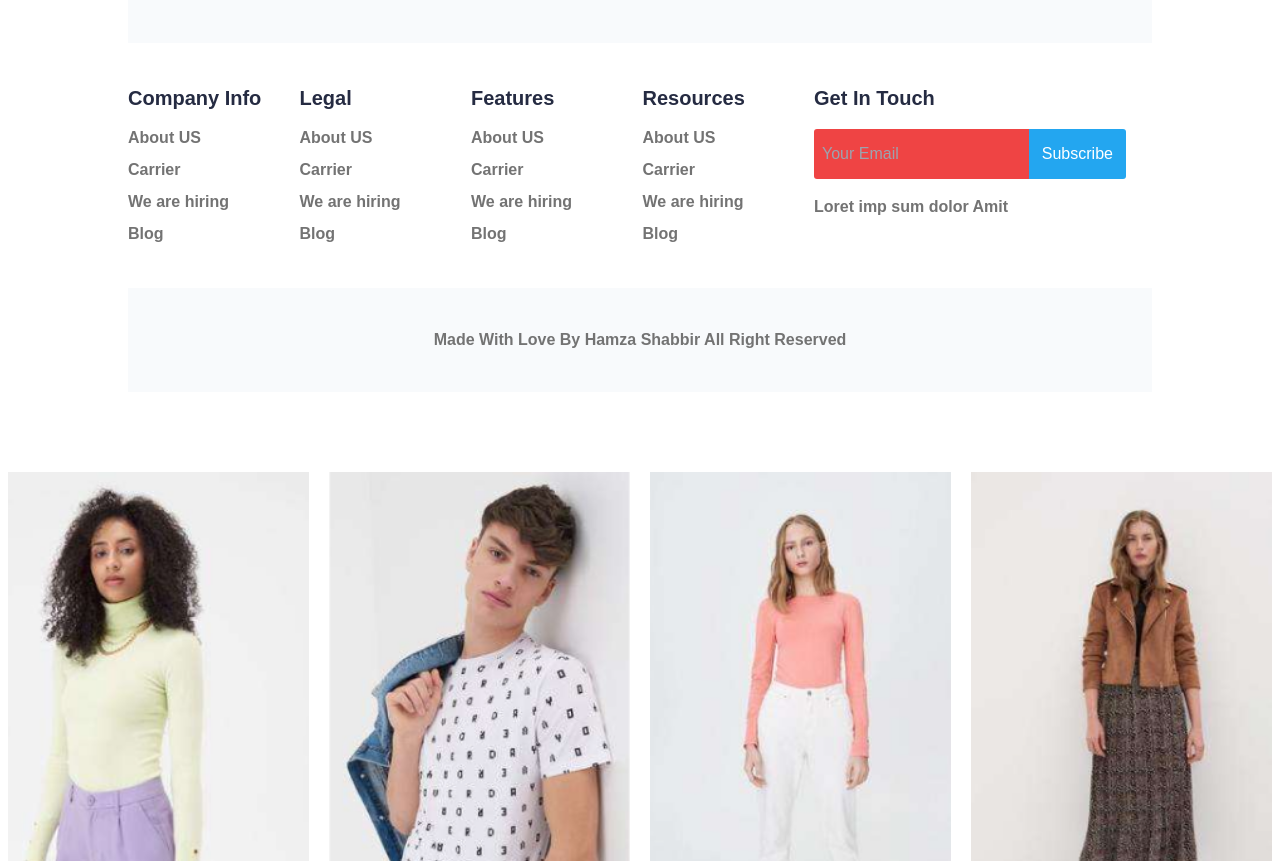
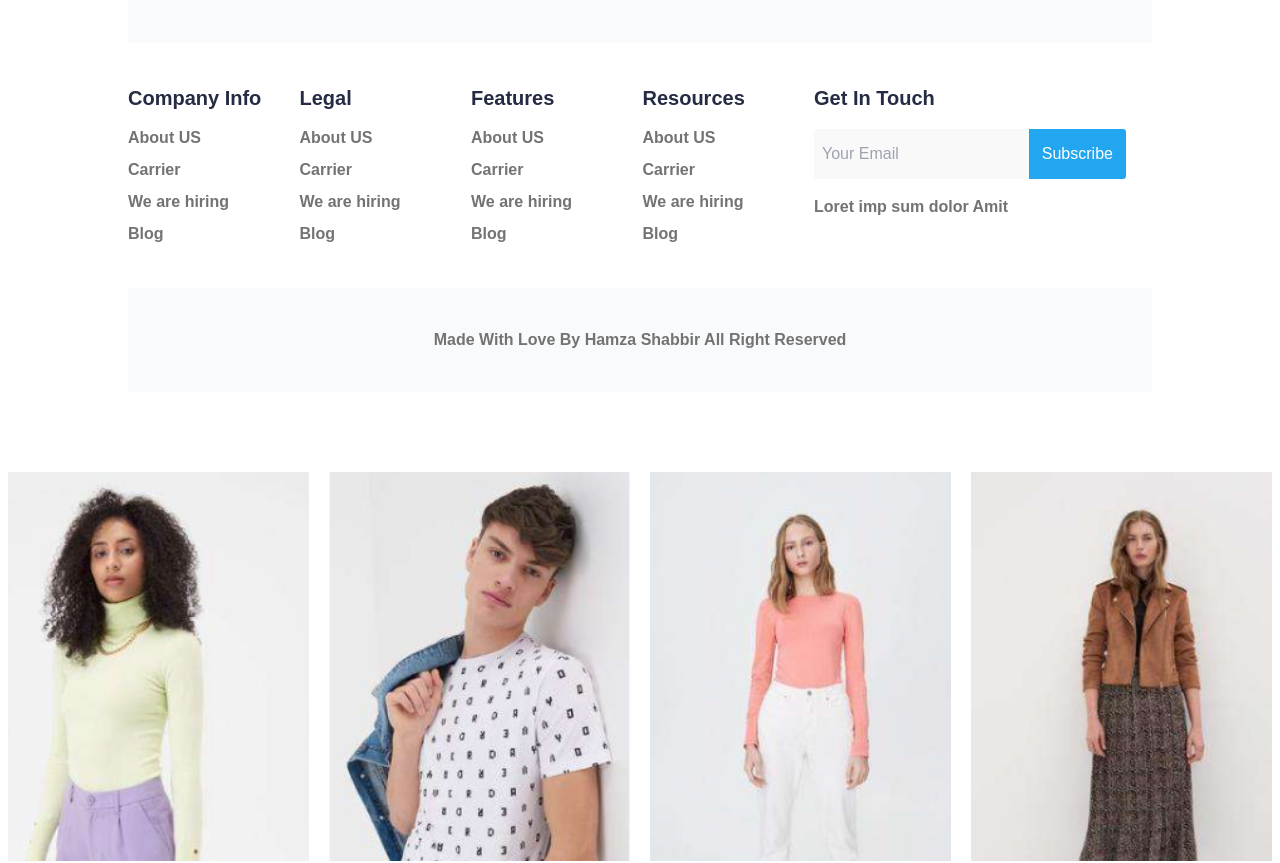
Before and after one commit to HamzaShabir0786/Hackathone_Q2, a Next.js app: page /shop in a window 1280 px wide. Shown: the part 1040-1903 px from the top of the page. Built offline with nearby package versions, Linux system fonts and the light colour scheme.

Commit message:
change footer input color

```diff
--- a/src/app/globals.css
+++ b/src/app/globals.css
@@ -146,7 +146,7 @@
   grid-column: 5/7;
 }
 .get-in-touch .footer-input {
-  @apply bg-red-500 rounded-tl-[3px]  rounded-bl-[3px];
+  @apply rounded-tl-[3px]  rounded-bl-[3px];
 }
 .get-in-touch .footer-btn {
   @apply bg-[#23a6f0] text-white p-[0.8rem] rounded-tr-[3px] rounded-br-[3px];
```
